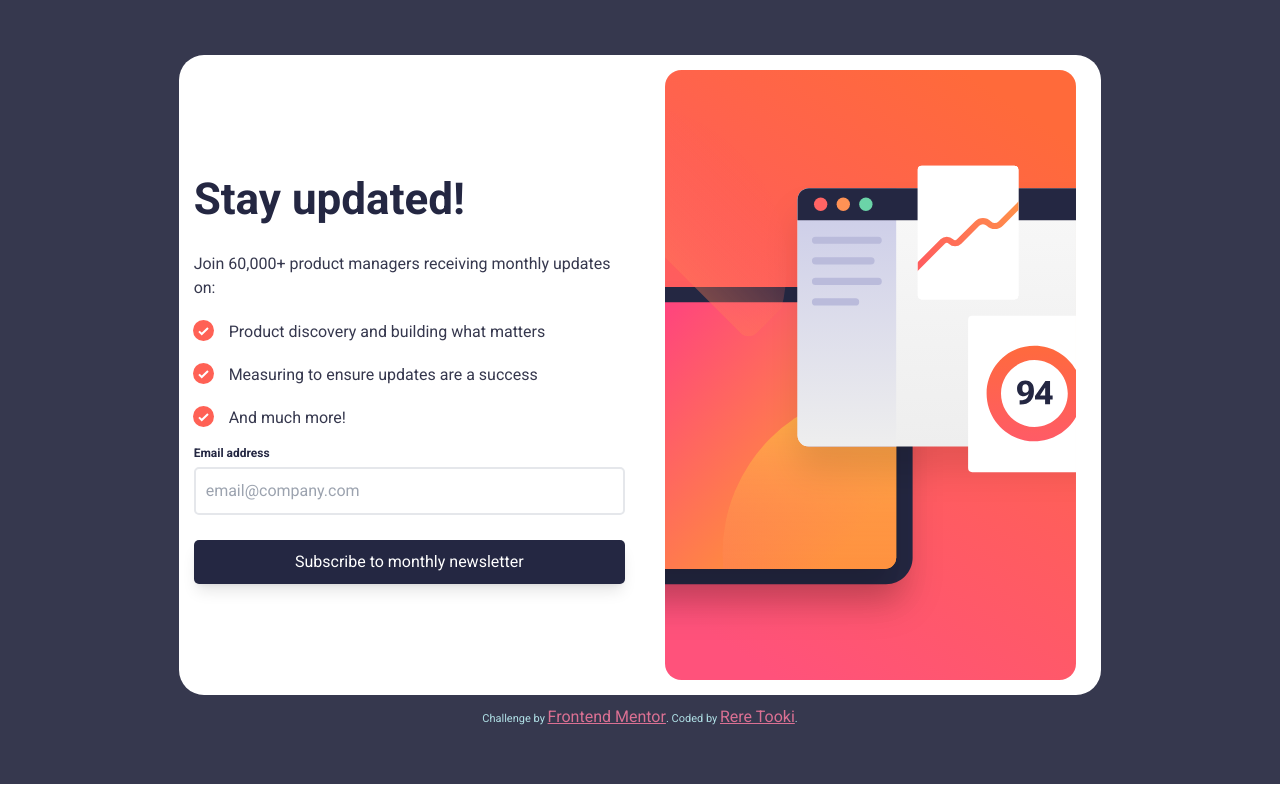
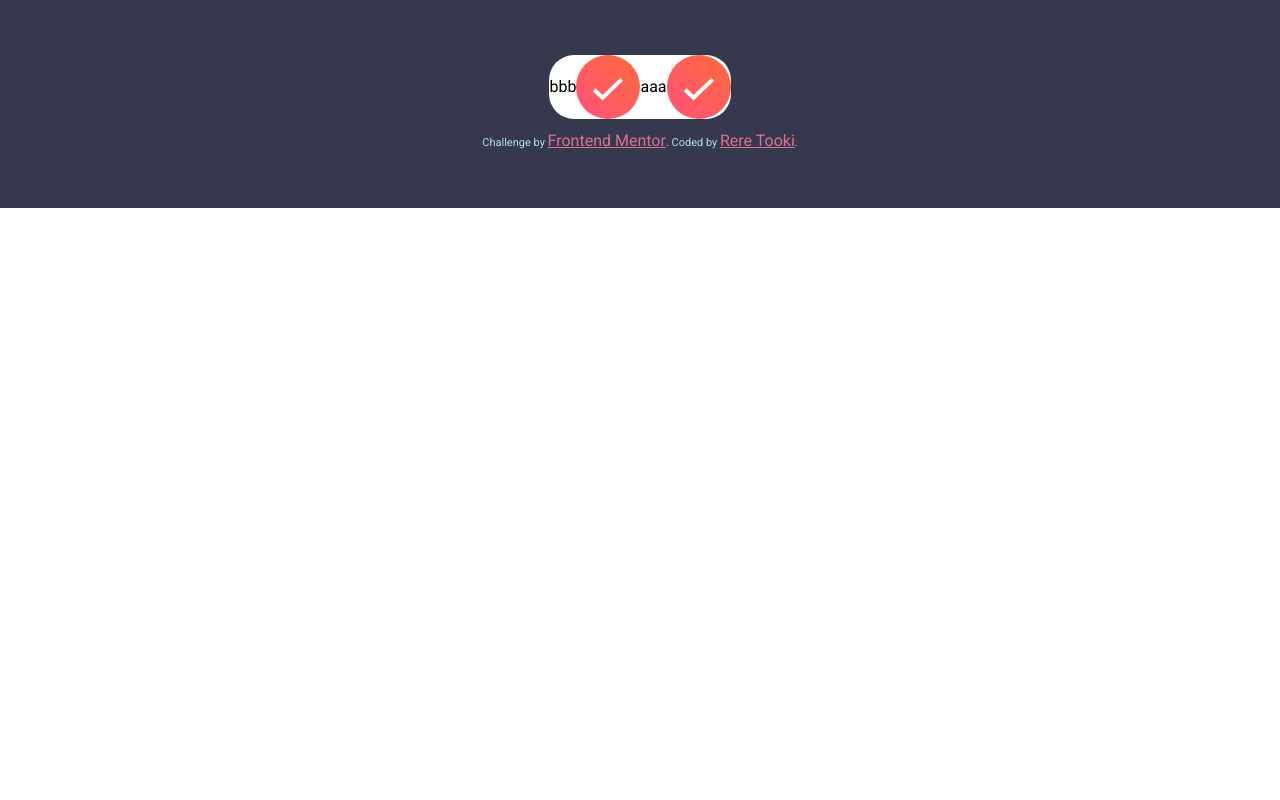
Before and after one commit to RereTooki/newsletter-component, a React (Vite) app: page / in a window 1280 px wide. Built offline with nearby package versions, Linux system fonts and the light colour scheme.

Commit message:
Working on the second pages

```diff
--- a/src/components/Card.tsx
+++ b/src/components/Card.tsx
@@ -1,14 +1,17 @@
-import React from "react";
+import React, { useState } from "react";
 import "../App.css";
 import CardBody from "./CardBody";
-
+import CardBody2 from "./CardBody2";
 import SignUpMobile from "../assets/images/illustration-sign-up-mobile.svg";
 import SignUpDesktop from "../assets/images/illustration-sign-up-desktop.svg";
 
 const Card = () => {
+  const [isVisible, setIsVisible] = useState(false);
+
   return (
     <>
       <div className=" h-full w-full flex flex-col md:bg-charcoal-greys font-roboto  md:justify-center md:items-center md:h-max md:py-[55px]">
+        {isVisible && (
           <div className=" md:w-fit md:h-fit object-cover md:bg-whites md:justify-center md:items-center md:flex-row-reverse flex flex-col rounded-[25px] ">
             <img
               className="md:h-1/2  md:w-1/2  relative top-[-20px] md:top-0  md:py-[15px] md:px-[25px]  "
@@ -16,9 +19,18 @@ const Card = () => {
               alt="A sign-up picture"
             />
             <div className=" px-[15px] md:w-1/2 md:h-1/2 md:justify-center md:items-center">
-            <CardBody />
+              <CardBody onClick={() => setIsVisible(false)} />
             </div>
           </div>
+        )}
+        {isVisible || (
+          <div className=" md:w-fit md:h-fit md:bg-whites md:justify-center md:items-center md:flex-row-reverse flex flex-col rounded-[25px] ">
+            <CardBody2 />
+            aaa
+            <CardBody2 />
+            bbb
+          </div>
+        )}
         <div className="attribution">
           Challenge by{" "}
           <a href="https://www.frontendmentor.io?ref=challenge" target="_blank">
--- a/src/components/CardBody.tsx
+++ b/src/components/CardBody.tsx
@@ -1,14 +1,18 @@
-import React from "react";
+import React, { useState } from "react";
 import "../App.css";
 import CardText from "./CardText";
 import CardForm from "./CardForm";
 
-const CardBody = () => {
+interface Props {
+  onClick: () => void;
+}
+
+const CardBody = ({ onClick }: Props) => {
   return (
     <>
       <div className="">
         <CardText />
-        <CardForm />
+        <CardForm onClick={onClick} />
       </div>
     </>
   );
--- /dev/null
+++ b/src/components/CardBody2.tsx
@@ -0,0 +1,15 @@
+import React from "react";
+import "../App.css";
+import IconSuccess from "../assets/images/icon-success.svg";
+
+const CardBody2 = () => {
+  return (
+    <>
+      <div className="">
+        <img className="" src={IconSuccess} alt="A success icon" />
+      </div>
+    </>
+  );
+};
+
+export default CardBody2;
--- a/src/components/CardForm.tsx
+++ b/src/components/CardForm.tsx
@@ -1,7 +1,11 @@
 import React, { FormEvent, useState } from "react";
 import "../App.css";
 
-const CardForm = () => {
+interface Props {
+  onClick: () => void;
+}
+
+const CardForm = ({ onClick }: Props) => {
   const [person, setPerson] = useState({
     email: "",
   });
@@ -35,6 +39,7 @@ const CardForm = () => {
         <button
           className=" mt-[25px] mb-[30px] text-whites p-[10px] rounded-[5px] bg-dark-slate-greys hover:gradient w-full shadow-lg hover:shadow-tomatos/70"
           type="submit"
+          onClick={onClick}
         >
           Subscribe to monthly newsletter
         </button>
```
Lines whose indentation alone changed are shown as unchanged.
